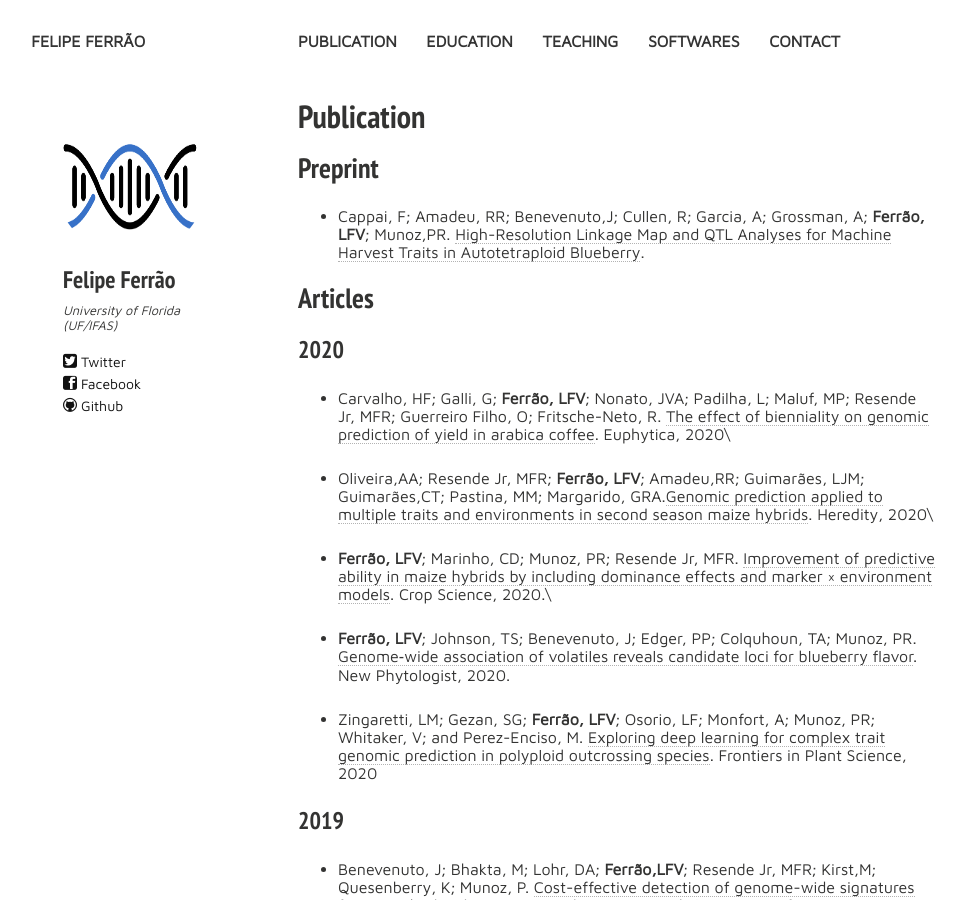
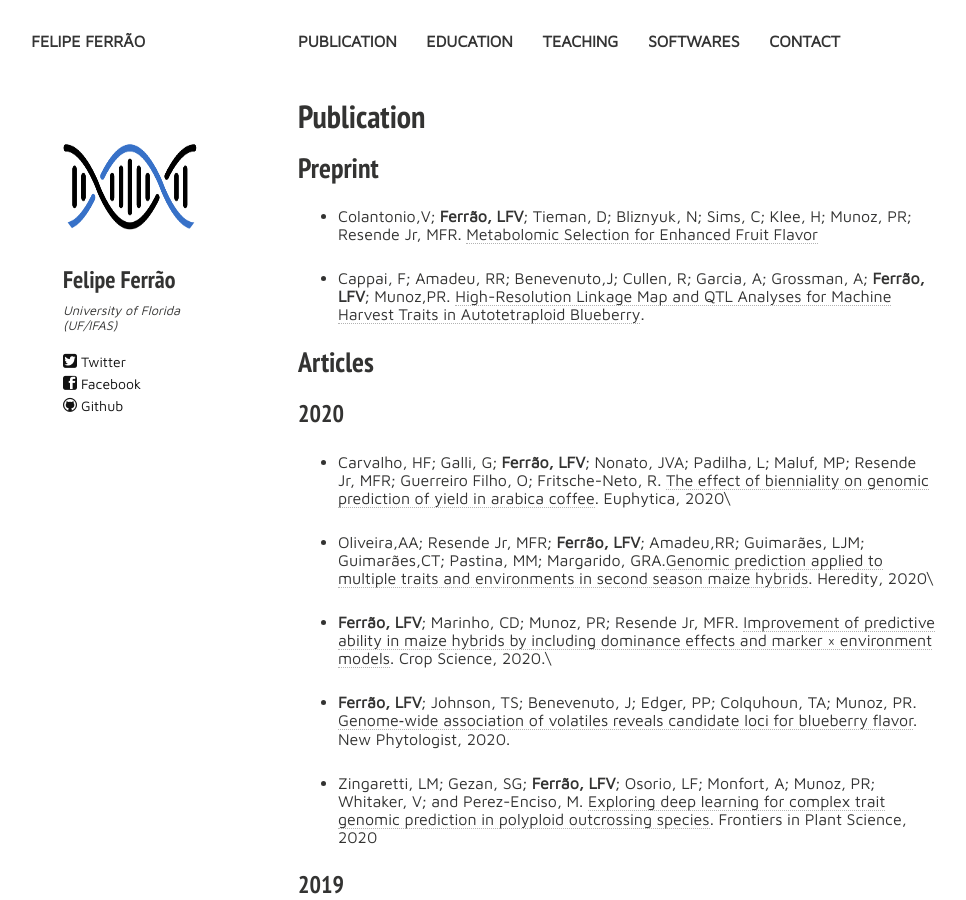
Before and after one commit to lfelipe-ferrao/lfelipe-ferrao.github.io, a Jekyll site: the page built from publication.md, in a window 1280 px wide and 900 px high. Shown: the whole window, without its empty margins (22-988 px from the left). Built offline with Jekyll 4.4.1, drawn with Linux system fonts in a browser that asks for light colours; nearby versions of some CDN libraries.

Commit message:
Update publication.md

```diff
--- a/publication.md
+++ b/publication.md
@@ -13,6 +13,8 @@ tags: [people, undergrads, MSc, PhD, postdocs]
 
 
 ## Preprint
+
+- Colantonio,V; **Ferrão, LFV**; Tieman, D; Bliznyuk, N; Sims, C; Klee, H; Munoz, PR; Resende Jr, MFR. [Metabolomic Selection for Enhanced Fruit Flavor](https://www.biorxiv.org/content/10.1101/2020.09.17.302802v1)
 
 - Cappai, F; Amadeu, RR; Benevenuto,J; Cullen, R; Garcia, A; Grossman, A; **Ferrão, LFV**; Munoz,PR. [High-Resolution Linkage Map and QTL Analyses for Machine Harvest Traits in Autotetraploid Blueberry](https://www.biorxiv.org/content/10.1101/2020.05.13.093633v1).
 
```
